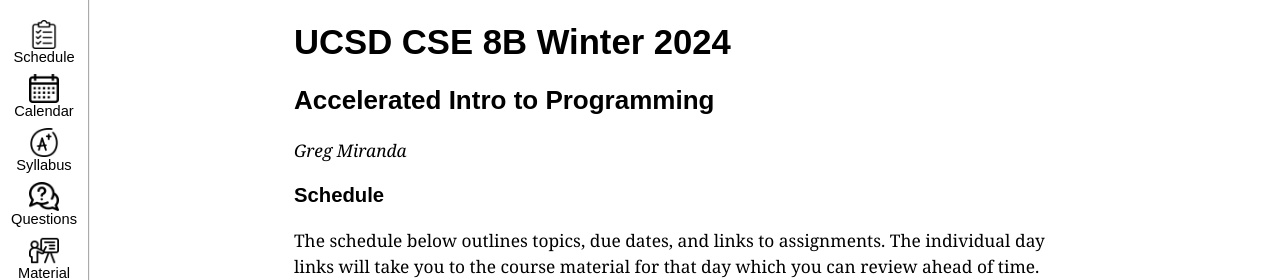
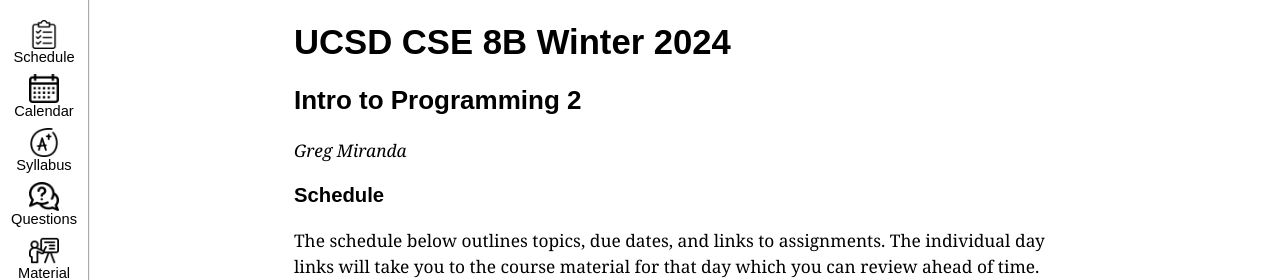
Before and after one commit to ucsd-cse8b-w24/ucsd-cse8b-w24, a Jekyll site: the page built from index.md, in a window 1280 px wide. Shown: the top 280 px of the page. Built offline with Jekyll 4.4.1, drawn with Linux system fonts in a browser that asks for light colours.

Commit message:
Update index.md

```diff
--- a/index.md
+++ b/index.md
@@ -1,10 +1,10 @@
 ---
 layout: with-sidebar
-title: "UCSD CSE8B – Accelerated Introduction to Programming"
+title: "UCSD CSE8B – Introduction to Programming 2"
 ---
 
 # UCSD CSE 8B Winter 2024
-## Accelerated Intro to Programming
+## Intro to Programming 2
 
 _Greg Miranda_
 
```
